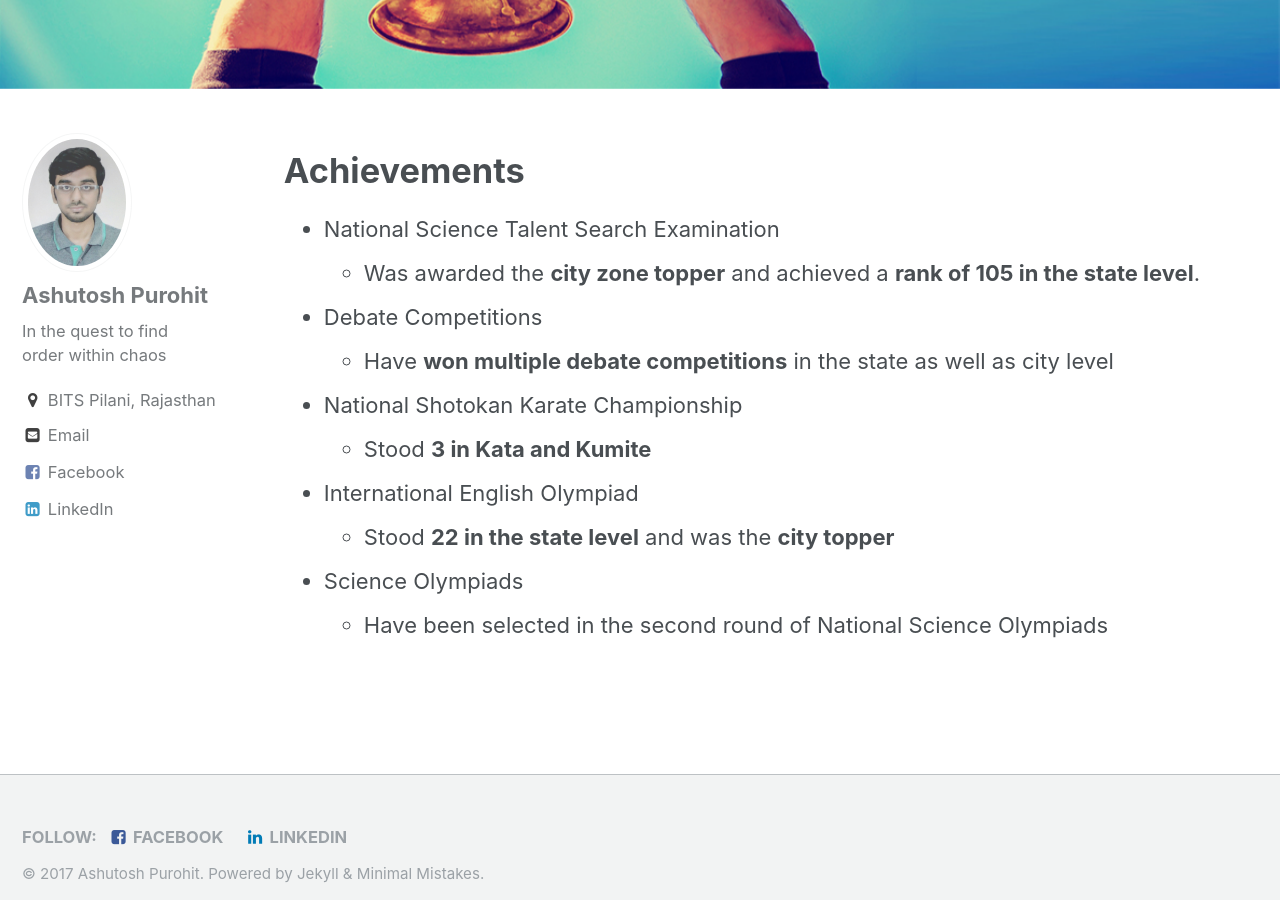
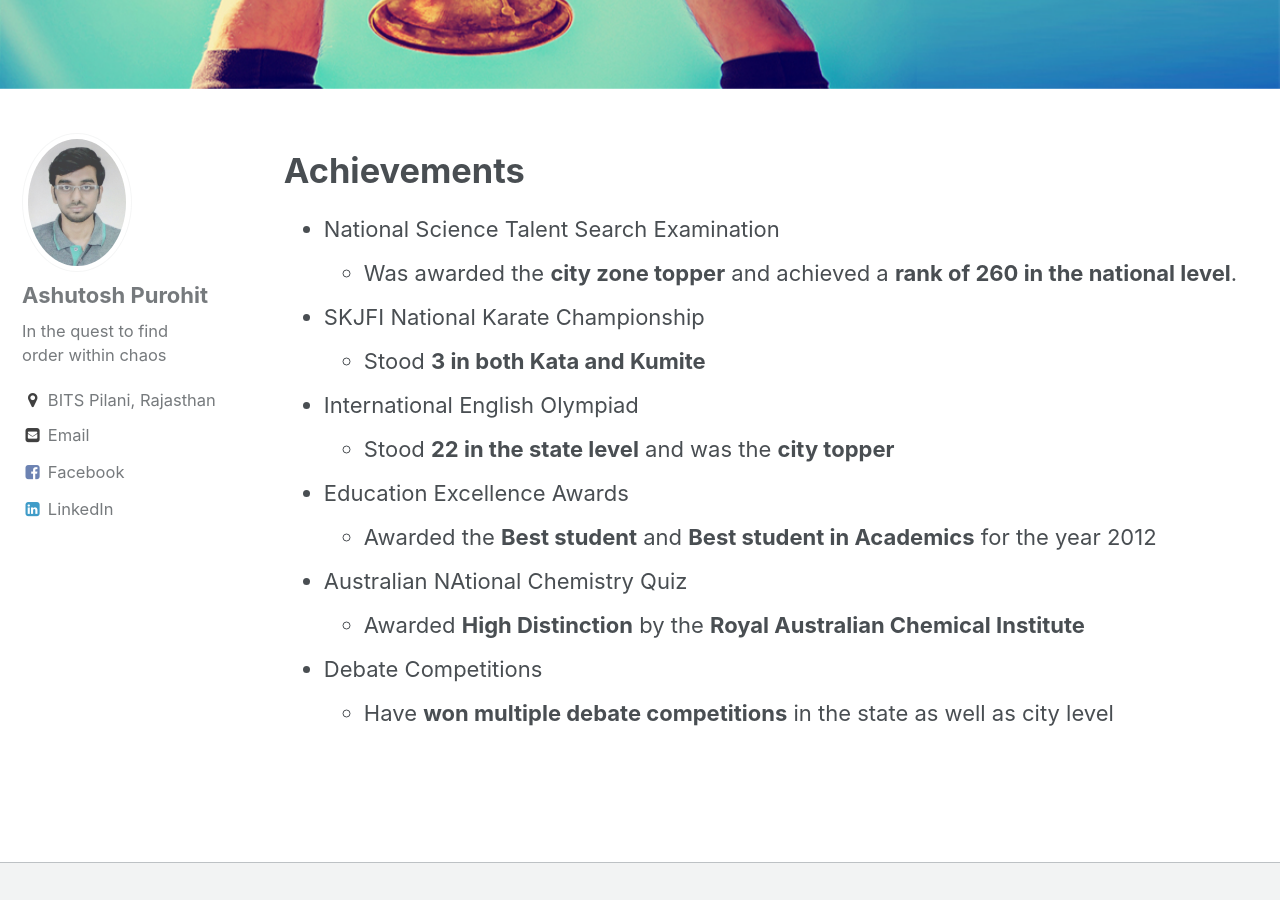
Before and after one commit to punnymath/punnymath.github.io, a Jekyll site: the page built from _pages/Achievements.md, in a window 1280 px wide and 900 px high, scrolled down 438 px. Built offline with Jekyll 4.4.1, drawn with Linux system fonts in a browser that asks for light colours.

Commit message:
Updated Resume and achievements

```diff
--- a/_pages/Achievements.md
+++ b/_pages/Achievements.md
@@ -11,12 +11,14 @@
 # Achievements
 
 - National Science Talent Search Examination
-	- Was awarded the <b>city zone topper</b> and achieved a <b>rank of 105 in the state level</b>.
+	- Was awarded the <b>city zone topper</b> and achieved a <b>rank of 260 in the national level</b>.
+- SKJFI National Karate Championship
+	- Stood <b>3 in both Kata and Kumite</b>
+- International English Olympiad
+	- Stood <b>22 in the state level</b> and was the <b>city topper</b>
+- Education Excellence Awards
+	- Awarded the <b>Best student</b> and <b>Best student in Academics</b> for the year 2012
+- Australian NAtional Chemistry Quiz
+	- Awarded <b>High Distinction</b> by the <b>Royal Australian Chemical Institute</b>
 - Debate Competitions
 	- Have <b>won multiple debate competitions</b> in the state as well as city level
-- National Shotokan Karate Championship
-	- Stood <b>3 in Kata and Kumite</b>
-- International English Olympiad
-	- Stood <b>22 in the state level</b> and was the <b>city topper</b>
-- Science Olympiads
-	- Have been selected in the second round of National Science Olympiads
```
Also changed, not shown: 1 other file.
